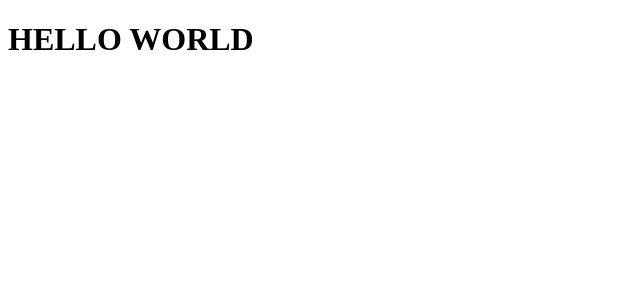
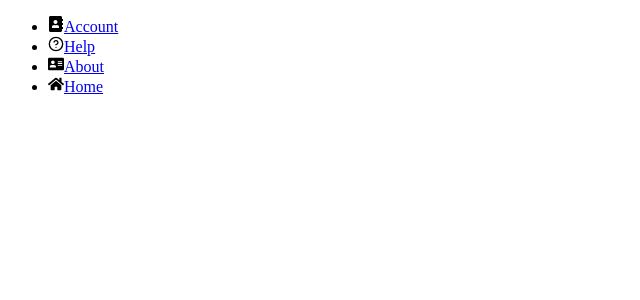
Before and after one commit to Code-Squad-Project-4/Project-4, a React (Create React App) app in the folder front-end/: page / in a window 1280 px wide. Shown: the top 300 px of the page, without its empty margins (0-640 px from the left). Built offline with nearby package versions, Linux system fonts and the light colour scheme; the HTML template or start-up script is replaced by a standard one.

Commit message:
create nav-bar

```diff
--- a/front-end/src/App.js
+++ b/front-end/src/App.js
@@ -1,29 +1,16 @@
-import React, { Component } from 'react';
+import React, { useState, useEffect } from 'react';
 import './App.css';
+import axios from 'axios';
+import { BrowserRouter as Router, Route, Link } from 'react-router-dom';
+import NavBar from "./components/NavBar";
 
-// Class component
-export default class App extends Component {
-  constructor(props) {
-    super(props);
-    this.state = {};
-  }
-  render() {
-    return (
-      <div>
-        <h1>HELLO WORLD</h1>
-      </div>
-    );
-  }
-}
-
-/*
-// functional component
 const App = () => {
   return (
-    <div>
-      <h1>HELLO WORLD</h1>
-    </div>
+    <Router>
+      <NavBar />
+
+    </Router>
   );
 };
+
 export default App;
-*/
--- /dev/null
+++ b/front-end/src/components/NavBar.js
@@ -0,0 +1,28 @@
+import React from 'react'
+import { FaHome, FaAddressCard, FaAddressBook } from "react-icons/fa";
+import { FiHelpCircle } from "react-icons/fi";
+
+import { BrowserRouter as Router, Route, Link, Redirect } from 'react-router-dom';
+
+const NavBar = () => {
+  return (
+    <div>
+         <ul>
+        <li>
+          <a><FaAddressBook /><Link to="/Account">Account</Link></a>
+        </li>
+        <li>
+          <a><FiHelpCircle /><Link to="/Help">Help</Link></a>
+        </li>
+        <li>
+          <a><FaAddressCard /><Link to="/About">About</Link></a>
+        </li>
+        <li>
+          <a><FaHome /><Link to="/">Home</Link></a>
+        </li>
+      </ul>
+    </div>
+  )
+}
+
+export default NavBar
```
